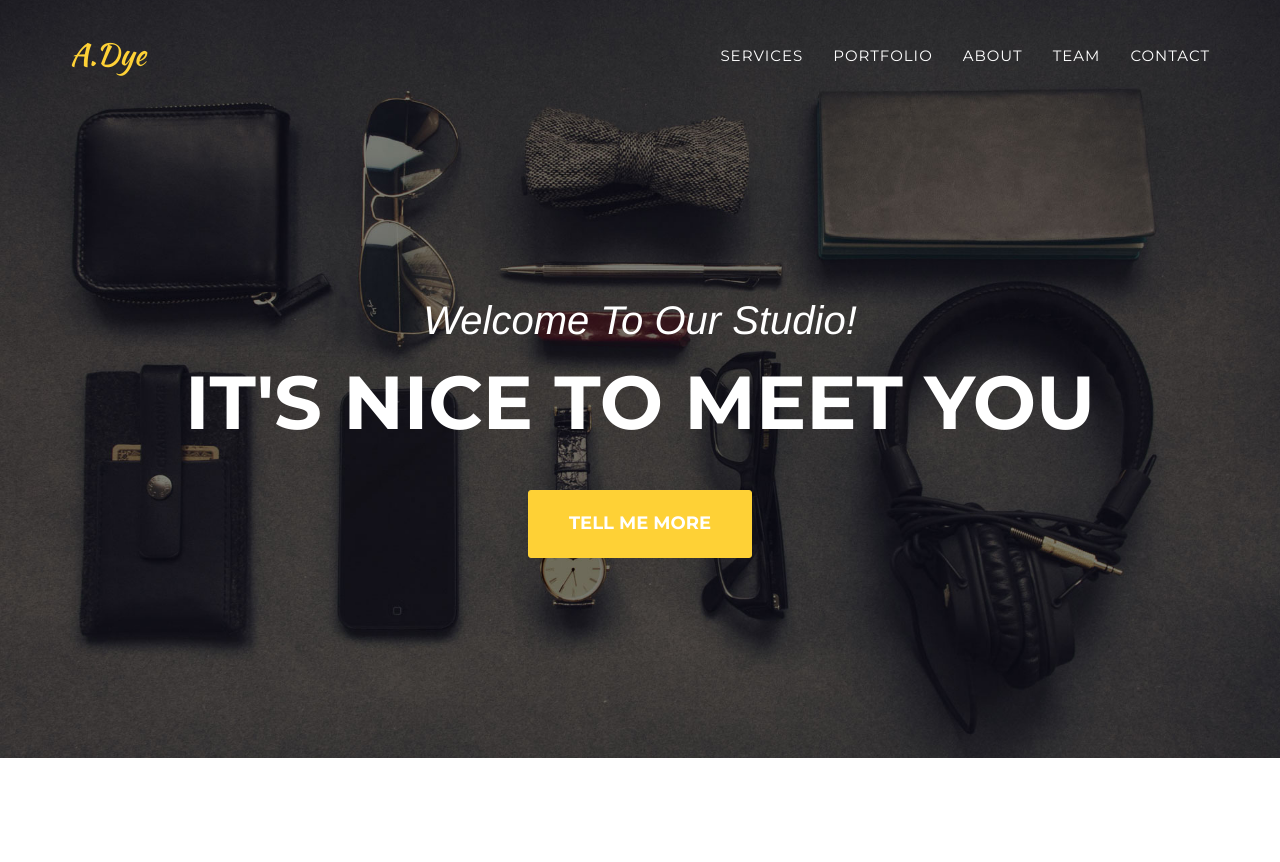
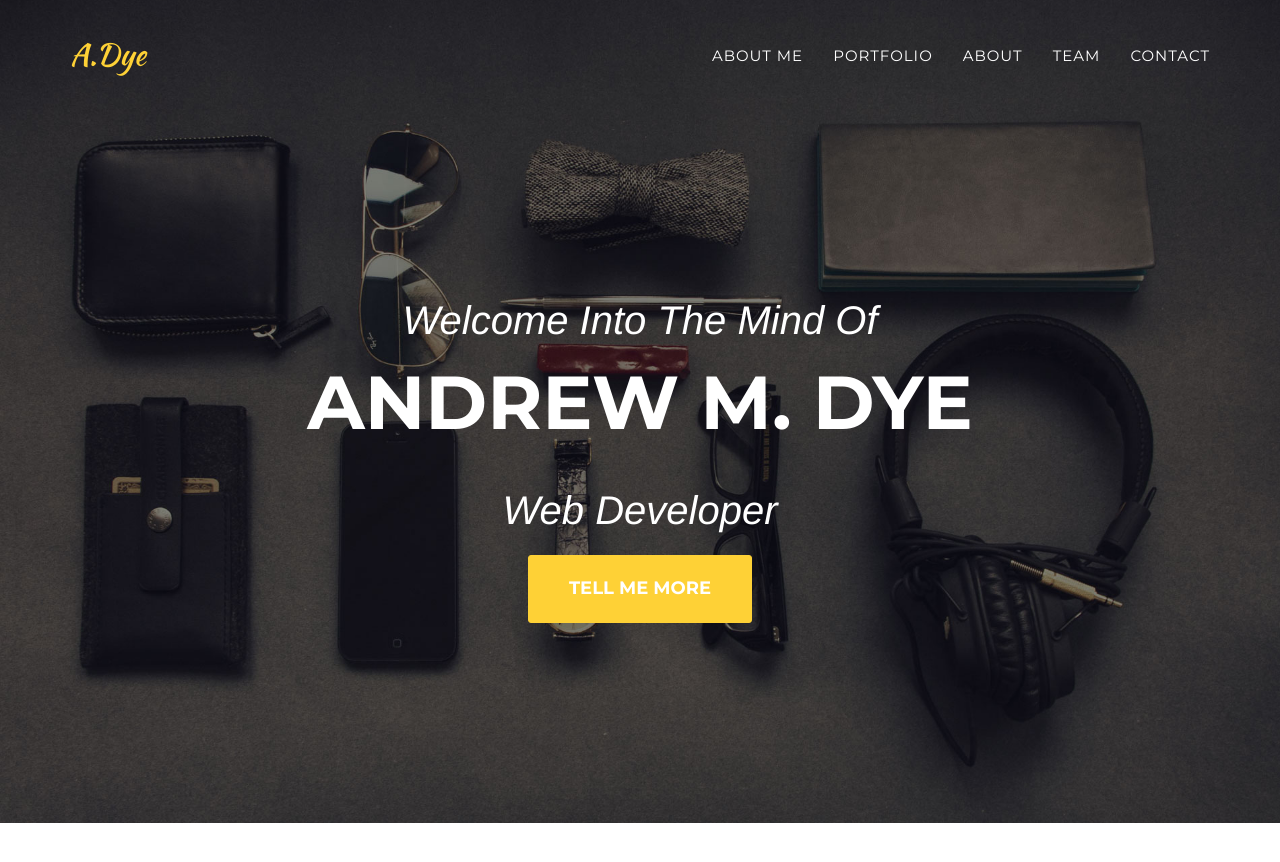
Before and after one commit to adye20/adye20.github.io, a Jekyll site: the page built from index.html, in a window 1280 px wide and 900 px high. Shown: the top 862 px of the window. Built offline with Jekyll 4.4.1, drawn with Linux system fonts in a browser that asks for light colours; some web fonts are replaced.

Commit message:
personalized header

```diff
--- a/_includes/header.html
+++ b/_includes/header.html
@@ -19,7 +19,7 @@
                         <a href="#page-top"></a>
                     </li>
                     <li>
-                        <a class="page-scroll" href="#services">Services</a>
+                        <a class="page-scroll" href="#aboutme">About Me</a>
                     </li>
                     <li>
                         <a class="page-scroll" href="#portfolio">Portfolio</a>
@@ -44,9 +44,10 @@
     <header>
         <div class="container">
             <div class="intro-text">
-                <div class="intro-lead-in">Welcome To Our Studio!</div>
-                <div class="intro-heading">It's Nice To Meet You</div>
-                <a href="#services" class="page-scroll btn btn-xl">Tell Me More</a>
+                <div class="intro-lead-in">Welcome Into The Mind Of</div>
+                <div class="intro-heading">Andrew M. Dye</div>
+                <div class="intro-lead-in">Web Developer</div>
+                <a href="#aboutme" class="page-scroll btn btn-xl">Tell Me More</a>
             </div>
         </div>
     </header>
```
Also changed, not shown: 7 other files.
